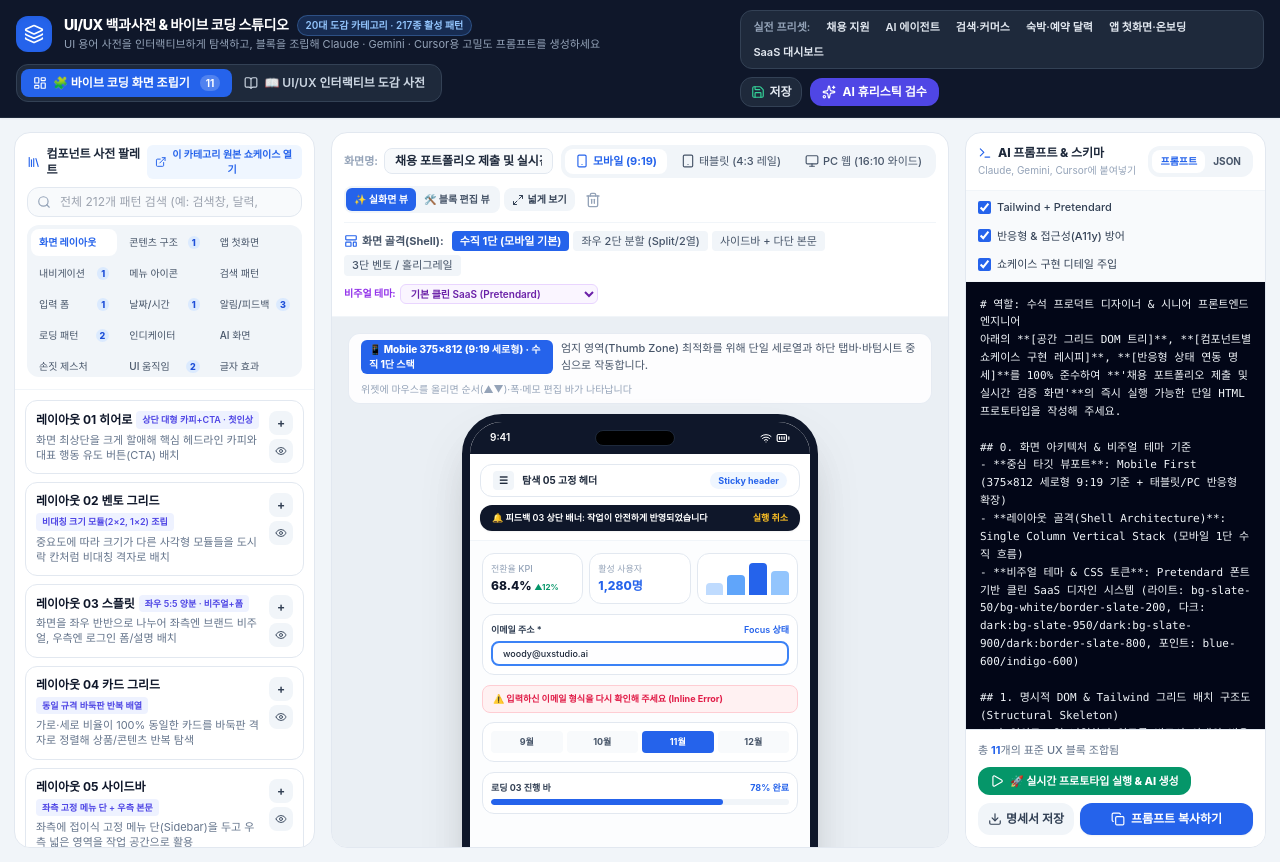
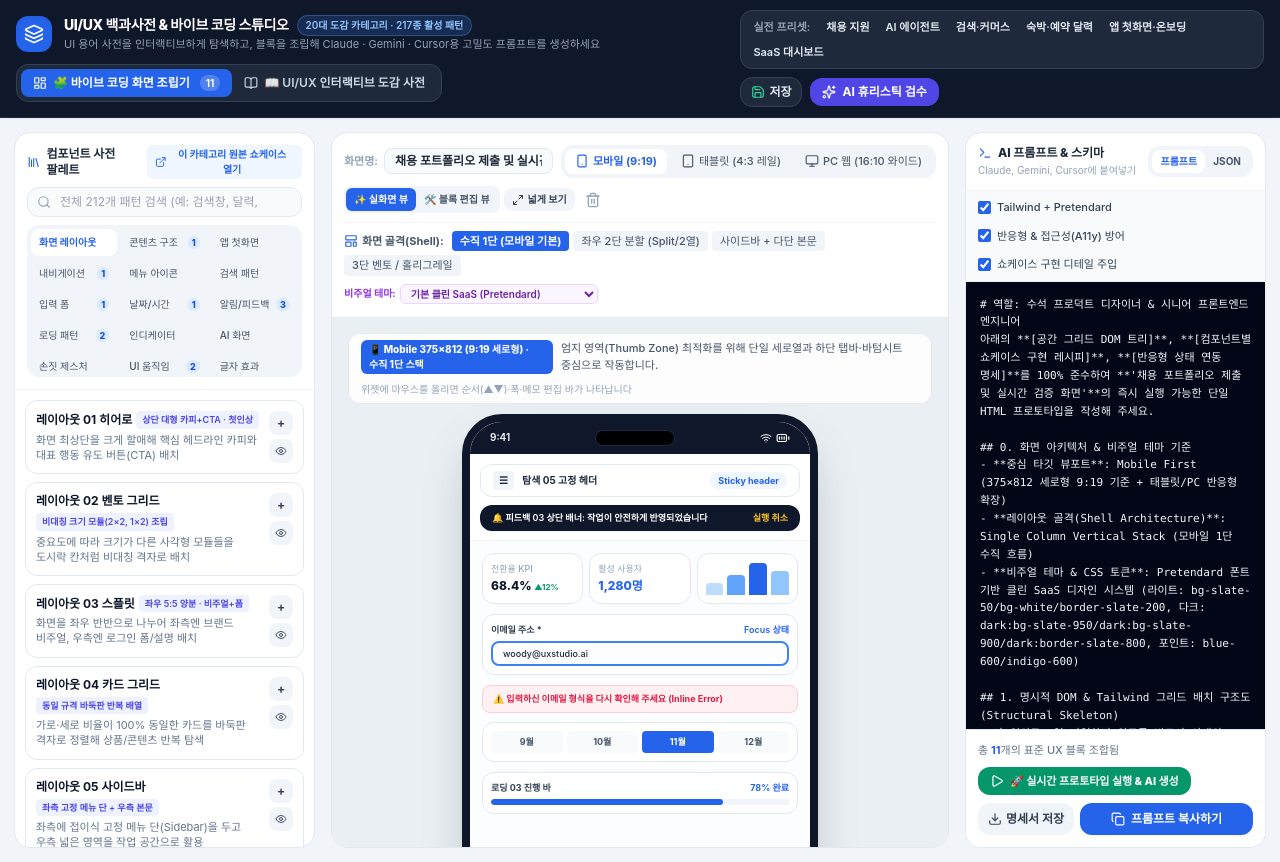
Before and after one commit to redsunjin/uiux-vibe-studio, a plain HTML site: page ai_ui_ux.html in a window 1280 px wide. Drawn offline with nearby package versions, Linux system fonts and the light colour scheme; a web font is replaced by a local one.

Commit message:
fix: apply word-break: keep-all and overflow-wrap: break-word for Korean typography across portal, studio, showcases, and compiler

```diff
--- a/ai_ui_ux.html
+++ b/ai_ui_ux.html
@@ -12,6 +12,8 @@
     @import url('https://fonts.googleapis.com/css2?family=Pretendard:wght@400;500;600;700;800&display=swap');
     body {
       font-family: 'Pretendard', -apple-system, BlinkMacSystemFont, system-ui, Roboto, sans-serif;
+      word-break: keep-all;
+      overflow-wrap: break-word;
     }
     @keyframes springIn {
       0% { transform: scale(0.96); opacity: 0; }
--- a/data/prototype-compiler.js
+++ b/data/prototype-compiler.js
@@ -498,7 +498,7 @@
   <script src="https://unpkg.com/lucide@latest"></script>
   <style>
     @import url('https://fonts.googleapis.com/css2?family=Pretendard:wght@400;500;600;700;800&display=swap');
-    body { font-family: 'Pretendard', -apple-system, BlinkMacSystemFont, system-ui, sans-serif; }
+    body { font-family: 'Pretendard', -apple-system, BlinkMacSystemFont, system-ui, sans-serif; word-break: keep-all; overflow-wrap: break-word; }
     @keyframes springIn {
       0% { transform: translateY(10px) scale(0.97); opacity: 0; }
       70% { transform: translateY(-2px) scale(1.01); opacity: 1; }
--- a/showcases/search.html
+++ b/showcases/search.html
@@ -12,6 +12,8 @@
     @import url('https://fonts.googleapis.com/css2?family=Pretendard:wght@400;500;600;700;800&display=swap');
     body {
       font-family: 'Pretendard', -apple-system, BlinkMacSystemFont, system-ui, Roboto, sans-serif;
+      word-break: keep-all;
+      overflow-wrap: break-word;
     }
 
     /* 커스텀 슬라이더 스타일 */
```
Also changed, not shown: index.html (+2 -0 lines), showcases/ai-interface.html (+2 -0 lines), showcases/content.html (+2 -0 lines), showcases/datetime.html (+2 -0 lines), showcases/feedback.html (+2 -0 lines), showcases/forms.html (+2 -0 lines), showcases/indicators.html (+2 -0 lines), showcases/layout.html (+2 -0 lines), showcases/loading.html (+2 -0 lines), showcases/menu-icons.html (+2 -0 lines), showcases/motion-gestures.html (+2 -0 lines), showcases/navigation.html (+2 -0 lines), showcases/onboarding.html (+2 -0 lines), showcases/text-motion.html (+2 -0 lines), 1 more files, 1 other file.
